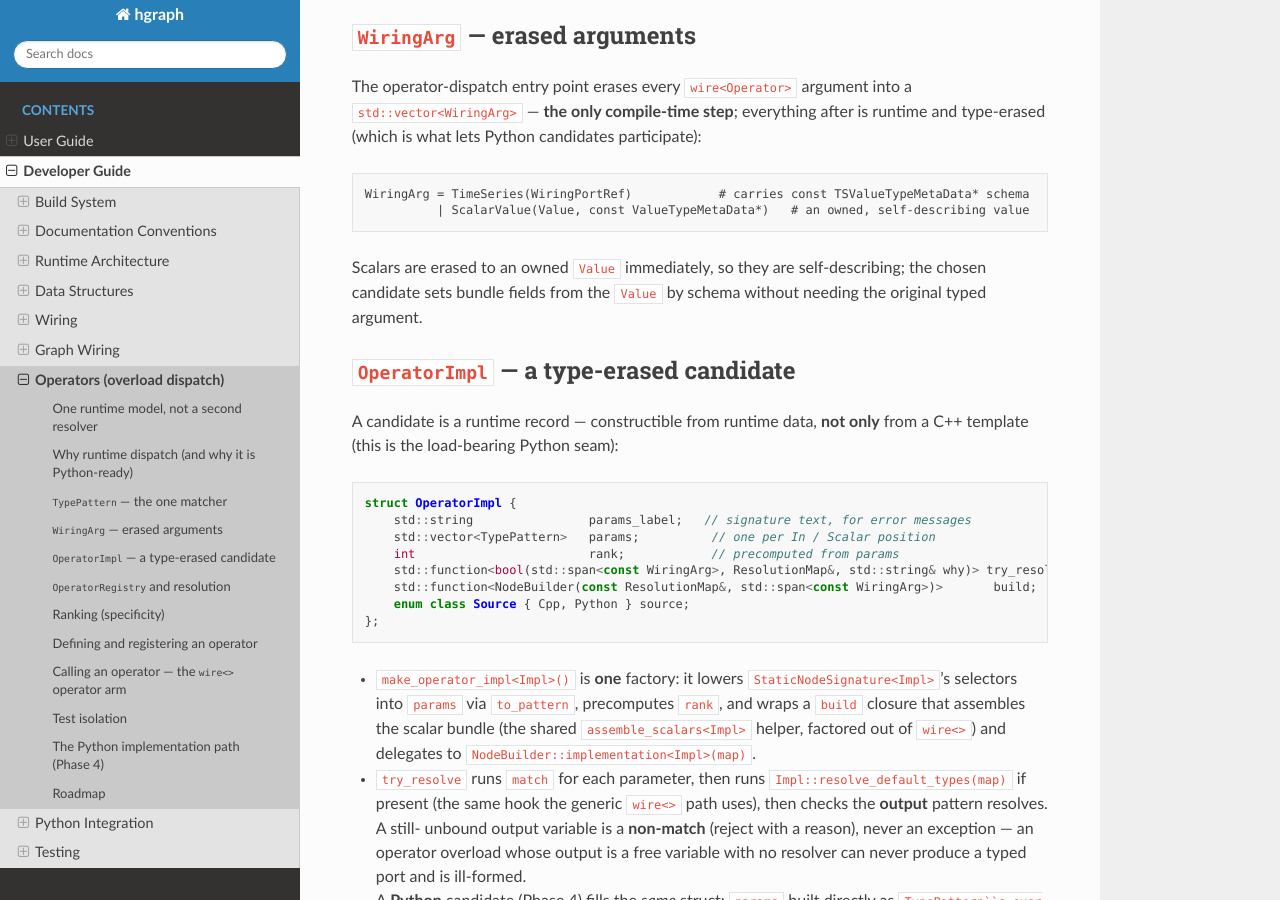
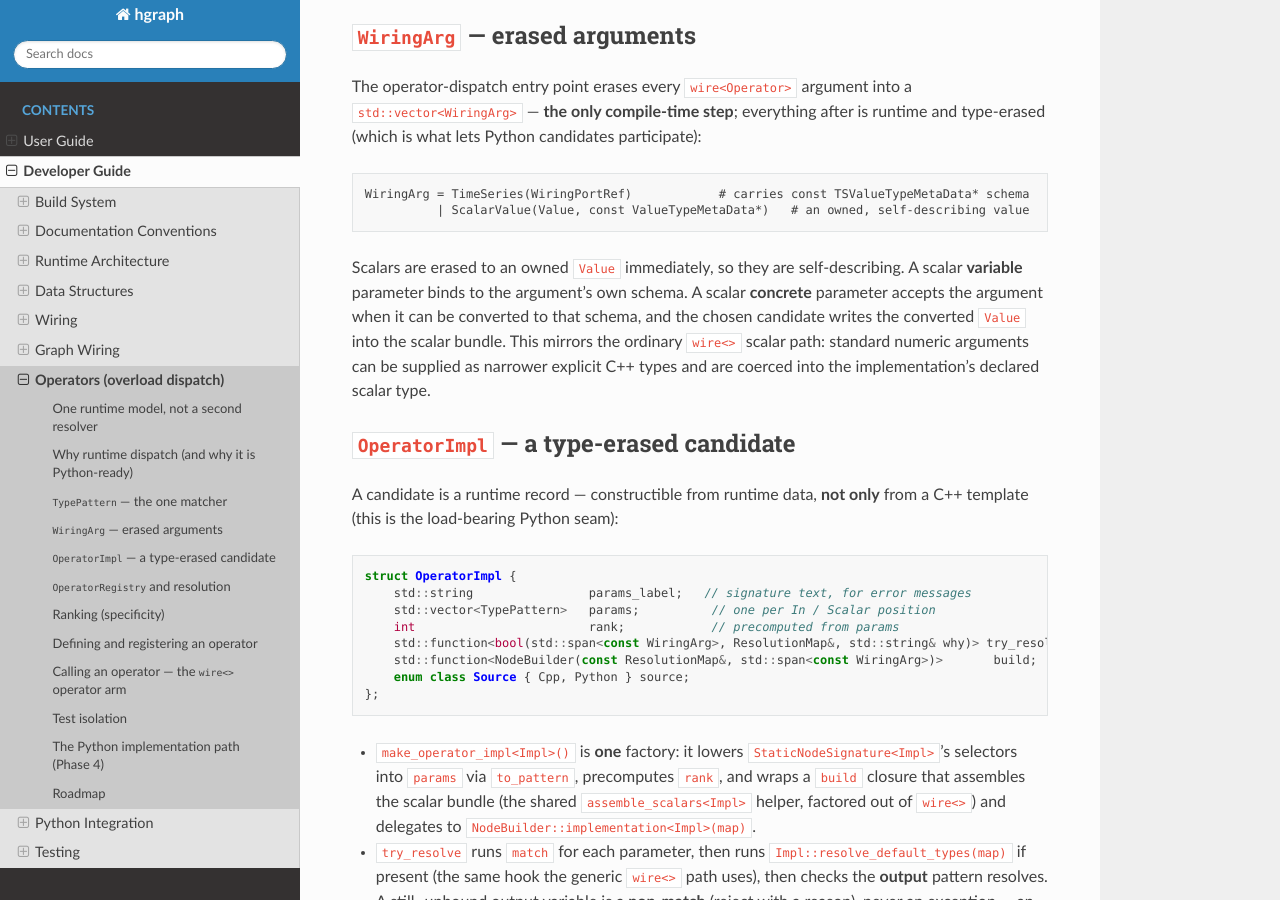
Before and after one commit to hhenson/hg_cpp, a Sphinx documentation site: the page built from docs/source/developer_guide/operators.rst, in a window 1280 px wide and 900 px high, scrolled down 2740 px. Built offline with Sphinx 7.4.7 and the Read the Docs theme 3.1.0, drawn with Linux system fonts in a browser that asks for light colours.

```diff
--- a/docs/source/developer_guide/operators.rst
+++ b/docs/source/developer_guide/operators.rst
@@ -148,9 +148,13 @@ runtime and type-erased (which is what lets Python candidates participate):
    WiringArg = TimeSeries(WiringPortRef)            # carries const TSValueTypeMetaData* schema
              | ScalarValue(Value, const ValueTypeMetaData*)   # an owned, self-describing value
 
-Scalars are erased to an owned ``Value`` immediately, so they are self-describing;
-the chosen candidate sets bundle fields from the ``Value`` by schema without
-needing the original typed argument.
+Scalars are erased to an owned ``Value`` immediately, so they are self-describing.
+A scalar **variable** parameter binds to the argument's own schema. A scalar
+**concrete** parameter accepts the argument when it can be converted to that
+schema, and the chosen candidate writes the converted ``Value`` into the scalar
+bundle. This mirrors the ordinary ``wire<>`` scalar path: standard numeric
+arguments can be supplied as narrower explicit C++ types and are coerced into the
+implementation's declared scalar type.
 
 
 ``OperatorImpl`` — a type-erased candidate
```
Also changed, not shown: 3 other files.
